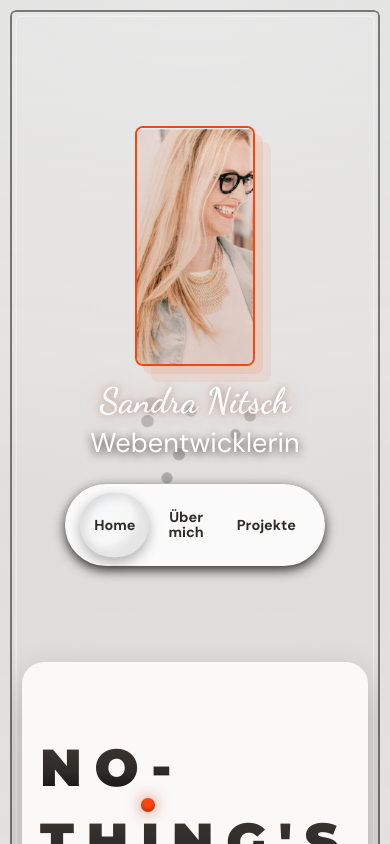
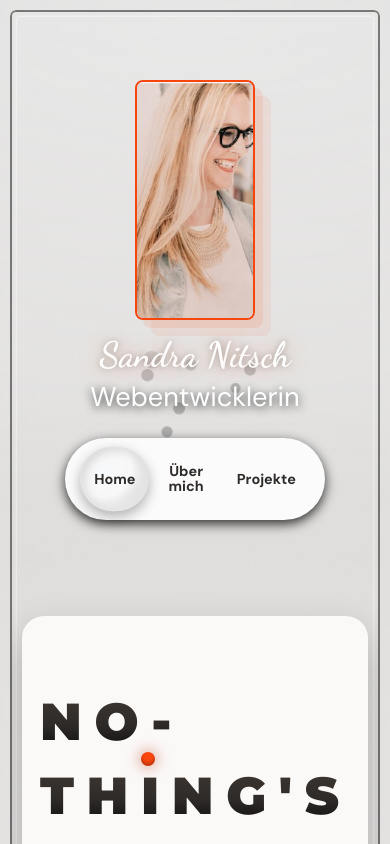
Before and after one commit to Sandra506763/portfoliosandra, a React (Vite) app: page / in a window 390 px wide. Shown: the top 844 px of the page. Built offline with nearby package versions, Linux system fonts and the light colour scheme.

Commit message:
ÄnderungResponsiv

```diff
--- a/src/styles/Portfolio.css
+++ b/src/styles/Portfolio.css
@@ -587,9 +587,7 @@ header #fancy-heading {
     gap: 96px;
     padding-top: 24px;
   }
-  .rph-profileBox {
-    margin-top: 34px;
-  }
+
 
   .homeLeft {
     min-height: clamp(620px, 78vh, 920px);
--- a/src/styles/Projekte.css
+++ b/src/styles/Projekte.css
@@ -375,6 +375,7 @@
   .projectsGrid {
     grid-template-columns: 1fr;
   }
+
 }
 
 @media (min-width: 981px) and (max-width: 1250px) {
--- a/src/styles/RightPanelHeader.css
+++ b/src/styles/RightPanelHeader.css
@@ -230,6 +230,14 @@
   margin-inline: auto;
 }
 
+@media (max-width: 980px) {
+
+  .rph-profileBox {
+    margin-top: 34px;
+  }
+}
+
+
 @media (max-width: 520px) {
   .rph .rph-sliderWrap .slider {
     max-width: 260px;
```
